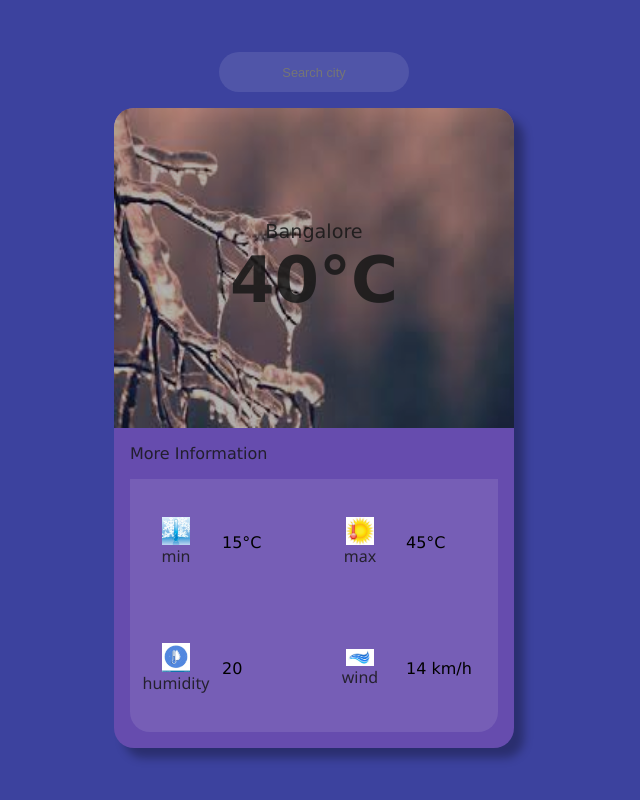
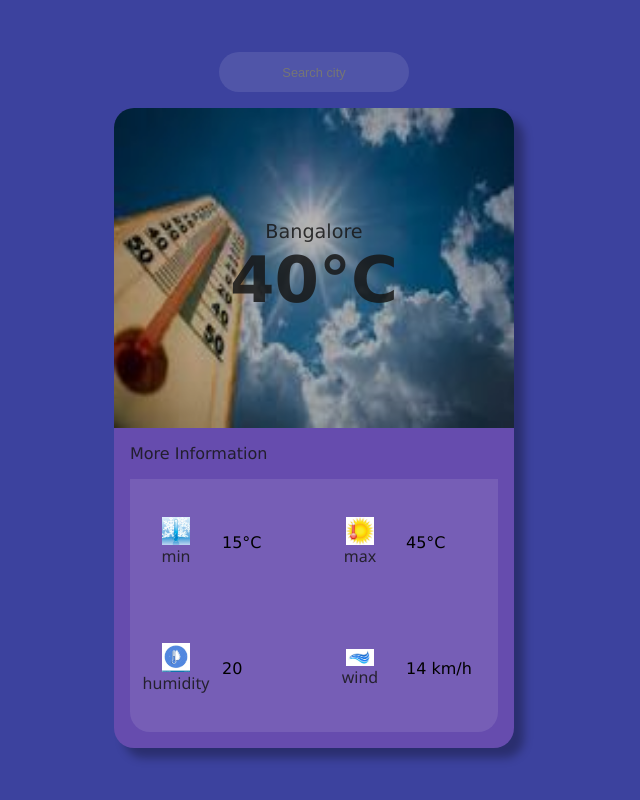
Before and after one commit to Prasad-P-G/WeatherApp, an Angular app: page / in a window 1280 px wide. Shown: the whole page, without its empty margins (326-966 px from the left). Built offline with nearby package versions, Linux system fonts and the light colour scheme; no server answers.

Commit message:
changed temperature values

```diff
--- a/src/app/app.component.html
+++ b/src/app/app.component.html
@@ -60,8 +60,8 @@
 </div>
 <div class="container" *ngIf="!weatherData">
   <div class="upper-data">
-    <img  src="./assets/hot.jpg"  *ngIf="10 > 15">
-    <img  src="./assets/cold1.jpg" *ngIf="10 <= 15">
+    <img  src="./assets/hot.jpg"  *ngIf="40 > 15">
+    <img  src="./assets/cold1.jpg" *ngIf="20 <= 15">
 
     <div class="weather-data">
         <div class="location">Bangalore</div>
```
